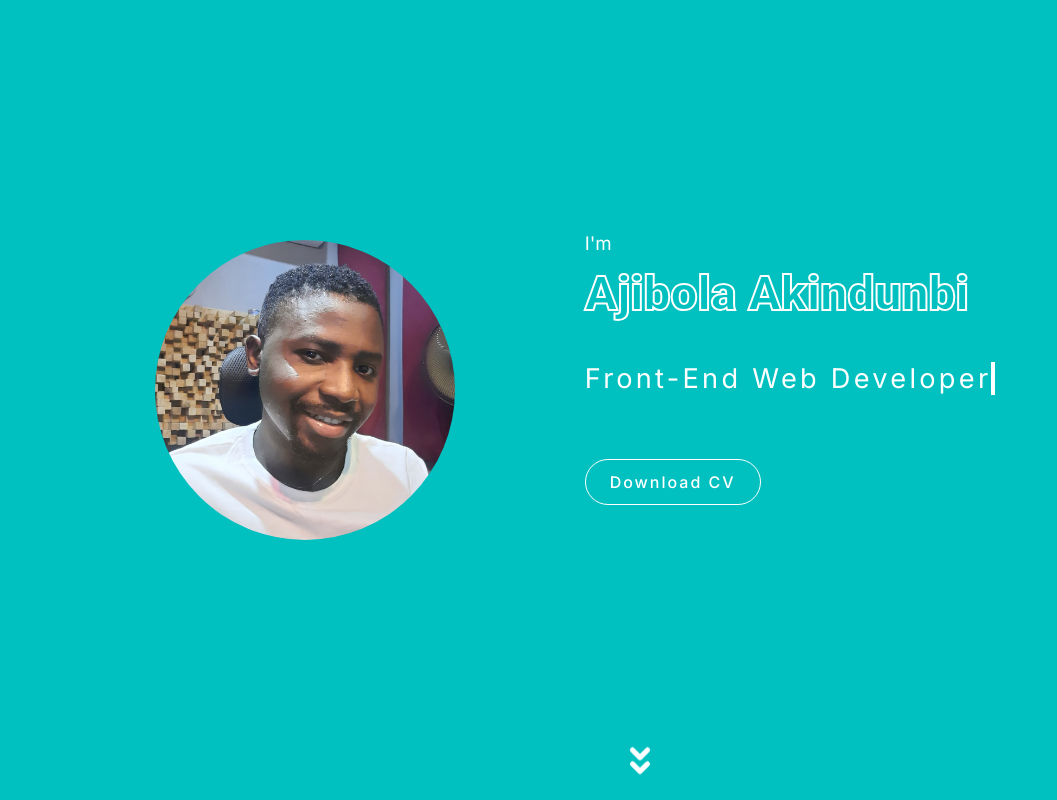
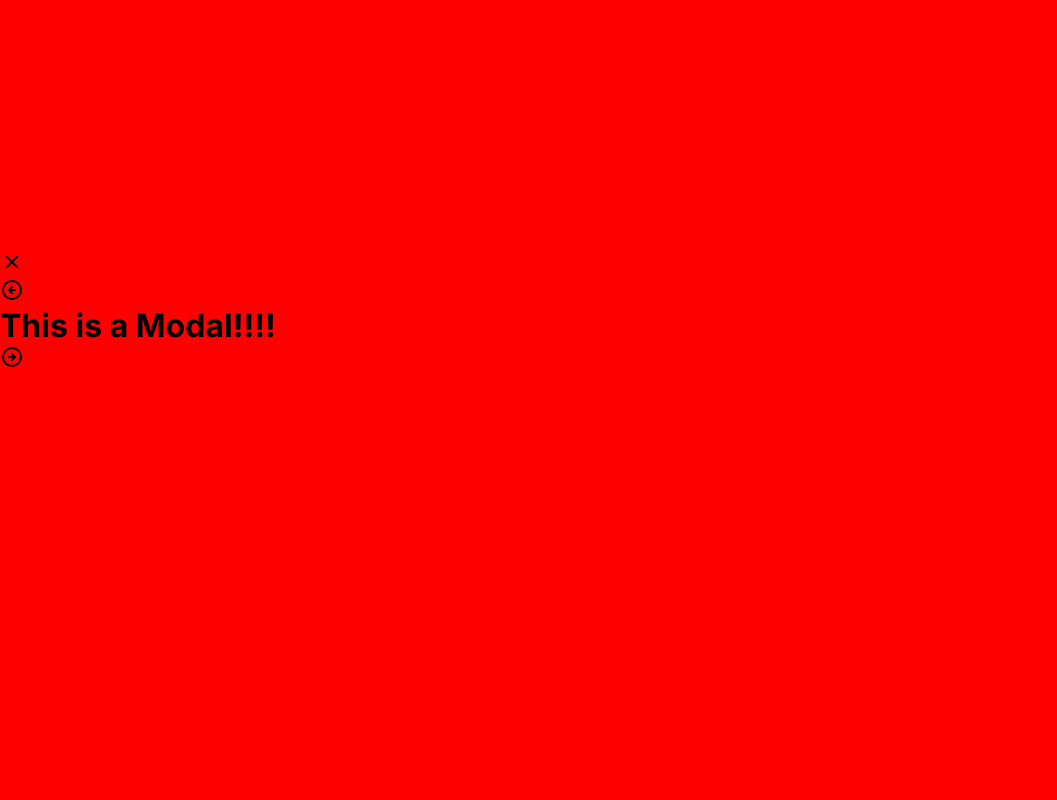
Before and after one commit to jibolacodes/portfolio, a React (Create React App) app: page / in a window 1280 px wide. Shown: the top 800 px of the page, without its empty margins (0-1057 px from the left). Built offline with nearby package versions, Linux system fonts and the light colour scheme; a web font is replaced by a local one.

Commit message:
Work Modal

```diff
--- a/src/App.js
+++ b/src/App.js
@@ -9,6 +9,7 @@ import Education from "./components/Education";
 import Skills from "./components/Skills";
 import Portfolio from "./components/Portfolio";
 import Contact from "./components/Contact";
+import WorkModal from "./components/WorkModal";
 
 // Data
 import projectsData from "./data";
@@ -19,6 +20,7 @@ function App() {
     document.documentElement.scrollTop
   );
   const [projects, setProjects] = useState(projectsData);
+  const [modal, setModal] = useState(true);
 
   // For Navbar
   useEffect(() => {
@@ -51,8 +53,13 @@ function App() {
     );
   };
 
+  const handleModal = () => {
+    setModal(!modal);
+    console.log("click")
+  };
+
   return (
-    <>
+    <main>
       <GlobalStyles />
       {scrollHeight > 15 ? <Navbar show={show} setShow={setShow} /> : null}
       <Header windowHeight={scrollHeight} />
@@ -63,9 +70,12 @@ function App() {
         handleClick={handleClick}
         handleClose={handleClose}
         projects={projects}
+        handleModal={handleModal}
+        modal={modal}
       />
       <Contact />
-    </>
+      {modal && <WorkModal closeModal={handleModal} />}
+    </main>
   );
 }
 
--- a/src/GlobalStyles.js
+++ b/src/GlobalStyles.js
@@ -12,12 +12,15 @@ export const GlobalStyles = createGlobalStyle`
 
         --font-family: 'Inter', sans-serif;
     }
-    body {
-        font-family: var(--font-family);
-    }
     *, ::after, ::before {
         box-sizing: border-box;
         padding: 0;
         margin: 0;
     }
+    body {
+        font-family: var(--font-family);
+    }
+    main {
+        position: relative;
+    }
 `;
--- a/src/PageStyle.js
+++ b/src/PageStyle.js
@@ -1,6 +1,7 @@
 import styled from "styled-components";
 
 export const Wrapper = styled.div`
+  position: relative;
   padding: var(--page-padding);
   min-height: 100vh;
 
--- a/src/components/Portfolio/Portolio.style.js
+++ b/src/components/Portfolio/Portolio.style.js
@@ -1 +1,5 @@
 import styled from "styled-components"
+
+export const Container = styled.section``;
+
+export const Filters = styled.div``;
--- a/src/components/Portfolio/index.js
+++ b/src/components/Portfolio/index.js
@@ -2,23 +2,32 @@ import React from "react";
 
 // Components
 import Work from "../Work";
+// import WorkModal from "../WorkModal";
 
 // Markup
 import { Wrapper, Content, Title } from "../../PageStyle";
+import { Container, Filters } from "./Portolio.style"
 
-const Portfolio = ({ showButton, handleClick, projects, handleClose }) => (
+const Portfolio = ({ showButton, handleClick, projects, handleClose, handleModal, modal }) => (
   <Wrapper id="portfolio">
     <Content>
       <Title>
         <h1 className="section--title">Portfolio</h1>
         <p className="section--title--absolute">Portfolio</p>
       </Title>
+      <Container>
+        <Filters>
+
+        </Filters>
+      </Container>
       <Work
         showButton={showButton}
         handleClick={handleClick}
         projects={projects}
         handleClose={handleClose}
+        handleModal={handleModal}
       />
+      {/* {modal && <WorkModal closeModal={handleModal}/>} */}
     </Content>
   </Wrapper>
 );
--- a/src/components/WorkButton/index.js
+++ b/src/components/WorkButton/index.js
@@ -1,14 +1,18 @@
 import React from "react";
+
+// Markup
 import { Container, LinkButtons } from "./WorkButton";
+
+// Images
 import { UilImages } from "@iconscout/react-unicons";
 import { UilExternalLinkAlt } from "@iconscout/react-unicons";
 import { UilCodeBranch } from "@iconscout/react-unicons";
 import { UilTimes } from "@iconscout/react-unicons";
 
-const WorkButton = ({ handleClose }) => (
+const WorkButton = ({ handleClose, openModal }) => (
   <Container>
     <UilTimes className="closeBtn" onClick={handleClose} />
-    <UilImages className="gallery" />
+    <UilImages className="gallery" onClick={openModal}/>
     <LinkButtons>
       <a href="http://google.com" target="_blank" rel="noopener noreferrer">
         <UilExternalLinkAlt className="live" />
--- /dev/null
+++ b/src/components/WorkModal/WorkModal.style.js
@@ -0,0 +1,19 @@
+import styled from 'styled-components'
+
+export const Wrapper = styled.div`
+    position: fixed;
+    top: 0;
+    padding-top: 250px;
+    bottom: 0;
+    background: red;
+    width: 100vw;
+    height: 100%;
+`;
+
+export const Content = styled.div`
+
+`;
+
+export const Images = styled.div`
+
+`;
--- /dev/null
+++ b/src/components/WorkModal/index.js
@@ -0,0 +1,24 @@
+import React from "react";
+
+// Markup
+import { Wrapper, Content, Images } from "./WorkModal.style";
+
+// Images
+import { UilTimes } from "@iconscout/react-unicons";
+import { UilArrowCircleLeft } from "@iconscout/react-unicons";
+import { UilArrowCircleRight } from "@iconscout/react-unicons";
+
+const WorkModal = ({ closeModal }) => (
+  <Wrapper>
+    <UilTimes onClick={closeModal} />
+    <Content>
+      <UilArrowCircleLeft />
+      <Images>
+        <h1>This is a Modal!!!!</h1>
+      </Images>
+      <UilArrowCircleRight />
+    </Content>
+  </Wrapper>
+);
+
+export default WorkModal;
```
Also changed, not shown: src/components/Work/index.js (+4 -2 lines).
